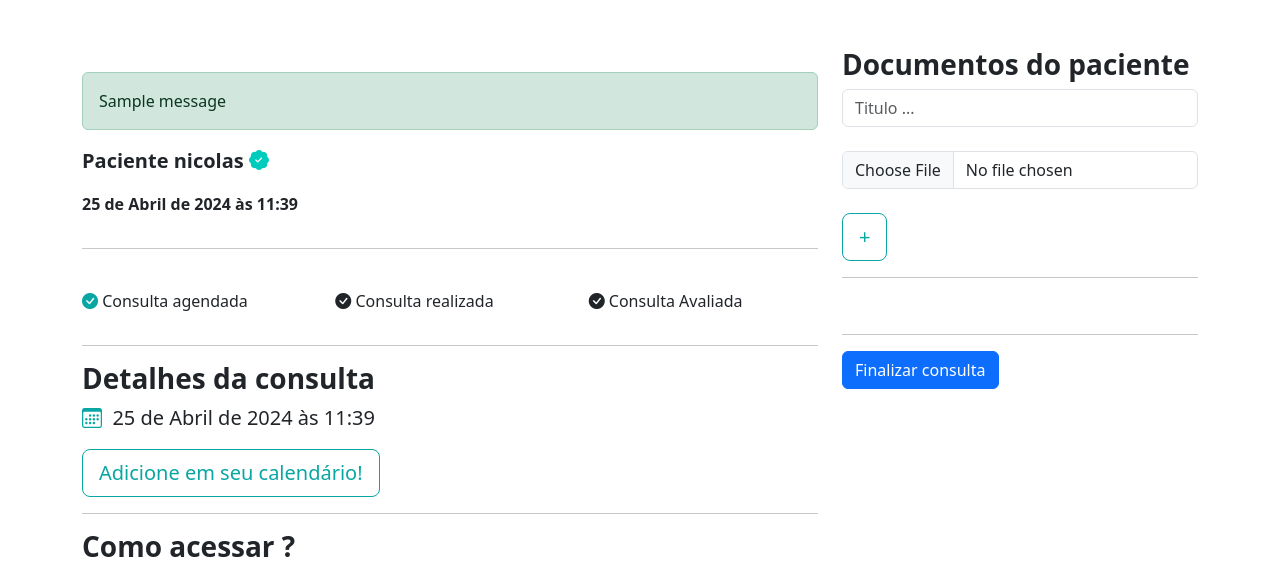
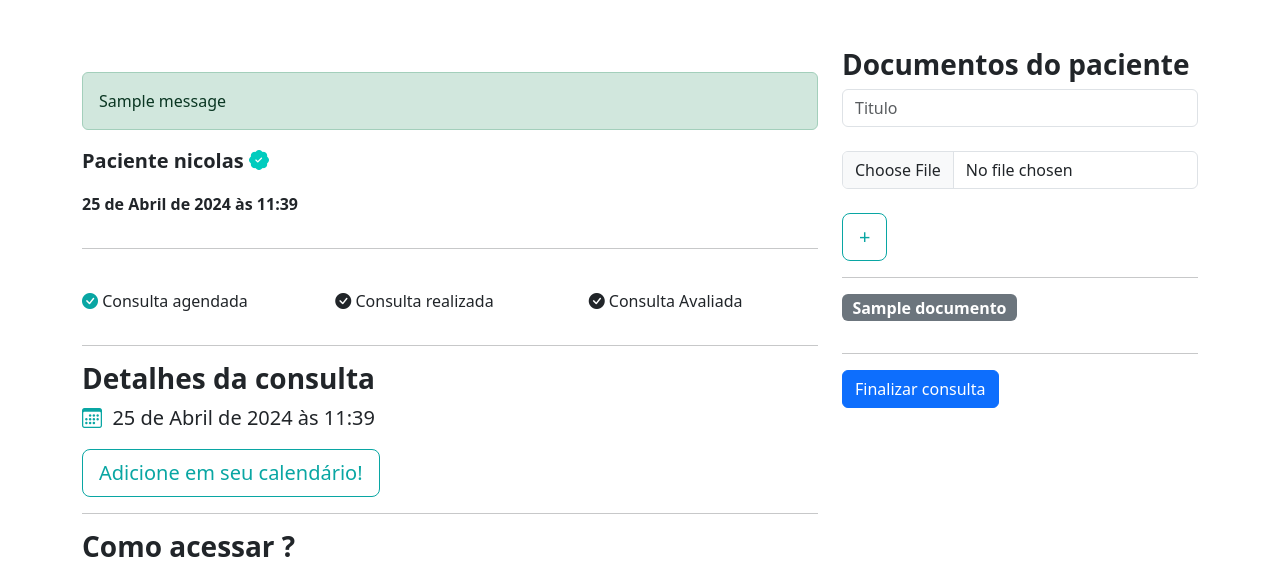
Before and after one commit to NicolasRaony06/healing_telemedicina_django_python, a Django app: page /medicos/consulta_area_medico/1/ in a window 1280 px wide. Shown: the part 60-624 px from the top of the page. Run offline with Django 5.2, Linux system fonts and the light colour scheme; a user stored in the database is signed in; data comes from the database, SQL or seed files in the repository; tables that the repository leaves empty hold one stand-in row (values such as "Sample post"); one stand-in notice (Sample message) is shown.

Commit message:
Criação de urls e funções
- Botão de cancelar consulta paciente;
- Envio de documentos via médico do paciente;
- Visualização pelo paciente dos documentos postados.

```diff
--- a/medico/templates/consulta_area_medico.html
+++ b/medico/templates/consulta_area_medico.html
@@ -80,17 +80,22 @@
             </div>
             <div class="col-md">
                 <h3 class="p-bold">Documentos do paciente</h3>
-                <form action="" method="POST" enctype="multipart/form-data">
-                    <input type="text" name="titulo" class="form-control" placeholder="Titulo ...">
+                <form action="{% url "add_documento" consulta.id %}" method="POST" enctype="multipart/form-data"> {% csrf_token %}
+                    <input type="text" name="titulo" class="form-control" placeholder="Titulo" required>
                     <br>
                     <input type="file" name="documento" class="form-control">
                     <br>
                     <input type="submit" class="btn btn-dark-color-outline btn-lg" value="+">
                 </form>
                 <hr>
+                {% if documentos %}
+                    {% for documento in documentos  %}
+                         <a href="{{documento.documento.url}}" target="_blank"><p class="badge bg-secondary" style="font-size:1em;">{{documento.titulo}}</p></a>
+                    {% endfor %}
+                {% endif %}
                 <br>
                 <hr>
-                <a href="" class="btn btn-primary">Finalizar consulta</a>
+                <a href="{% url "finalizar_consulta" consulta.id %}" class="btn btn-primary">Finalizar consulta</a>
             </div>
         </div>
     </div>
--- a/medico/urls.py
+++ b/medico/urls.py
@@ -6,4 +6,6 @@ urlpatterns = [
     path("abrir_horario/", views.abrir_horario, name="abrir_horario"),
     path('consultas_medico/', views.consultas_medico, name="consultas_medico"),
     path('consulta_area_medico/<int:id_consulta>/', views.consulta_area_medico, name='consulta_area_medico'),
+    path('finalizar_consulta/<int:id_consulta>/', views.finalizar_consulta, name="finalizar_consulta"),
+    path('add_documento/<int:id_consulta>/', views.add_documento, name="add_documento"),
 ]
--- a/medico/views.py
+++ b/medico/views.py
@@ -3,7 +3,7 @@ from django.http import HttpResponse
 from .models import Especialidades, DadosMedico, is_medico, DatasAbertas
 from django.contrib.messages import constants, add_message
 from datetime import datetime, timedelta
-from paciente.models import Consulta
+from paciente.models import Consulta, Documento
 
 
 def cadastro_medico(request):
@@ -84,7 +84,7 @@ def consultas_medico(request):
     hoje = datetime.now().date()
 
     consultas_hoje = Consulta.objects.filter(data_aberta__user=request.user).filter(data_aberta__data__gte=hoje).filter(data_aberta__data__lt=hoje + timedelta(days=1))
-    consultas_restantes = Consulta.objects.exclude(id__in=consultas_hoje.values('id'))
+    consultas_restantes = Consulta.objects.exclude(id__in=consultas_hoje.values('id')).filter(data_aberta__user=request.user)
 
     return render(request, 'consultas_medico.html', {'consultas_hoje': consultas_hoje, 'consultas_restantes': consultas_restantes, 'is_medico': is_medico(request.user)})
 
@@ -95,7 +95,8 @@ def consulta_area_medico(request, id_consulta):
 
     if request.method == 'GET':
         consulta = Consulta.objects.get(id=id_consulta)
-        return render(request, 'consulta_area_medico.html', {'consulta': consulta})
+        documentos = Documento.objects.filter(consulta=consulta)
+        return render(request, 'consulta_area_medico.html', {'consulta': consulta, 'documentos': documentos})
 
     if request.method == 'POST':
         consulta = Consulta.objects.get(id=id_consulta)
@@ -116,3 +117,53 @@ def consulta_area_medico(request, id_consulta):
         add_message(request, constants.SUCCESS, 'Consulta Inicializada')
 
         return redirect(f'/medicos/consulta_area_medico/{id_consulta}/')
+
+def finalizar_consulta(request, id_consulta):
+    if not is_medico(request.user):
+        add_message(request, constants.WARNING, 'Somente médicos podem acessar essa página.')
+        return redirect('/usuarios/sair')
+
+    consulta = Consulta.objects.get(id=id_consulta)
+
+    if not consulta.data_aberta.user == request.user.username:
+        add_message(request, constants.ERROR, 'Esta consulta não é sua!')
+        return redirect(f"/medicos/abrir_horario/")
+
+    consulta.status = 'F'
+    consulta.save()
+
+    #consulta = Consulta.objects.get(data_aberta__user=request.user.username)
+
+    #print(consulta.data_aberta.user == request.user.username)
+
+    #print(consulta.data_aberta.user, request.user.username)
+
+def add_documento(request, id_consulta):
+    if not is_medico(request.user):
+        add_message(request, constants.WARNING, 'Somente médicos podem acessar essa página.')
+        return redirect('/usuarios/sair')
+
+    consulta = Consulta.objects.get(id=id_consulta)
+    print(consulta.data_aberta.user.id, request.user.id)
+    if not consulta.data_aberta.user.id == request.user.id:
+        add_message(request, constants.ERROR, 'Esta consulta não é sua!')
+        return redirect(f"/medicos/consulta_area_medico/{id_consulta}/")
+
+    if request.method == 'POST':
+        titulo = request.POST.get('titulo')
+        documento_paciente = request.FILES.get('documento')
+
+        if not documento_paciente:
+            add_message(request, constants.ERROR, 'O campo do documento não pode estar vázio!')
+            return redirect(f"/medicos/consulta_area_medico/{id_consulta}/")
+
+        documento = Documento(
+            consulta = consulta,
+            titulo = titulo,
+            documento = documento_paciente
+        )
+
+        documento.save()
+
+        add_message(request, constants.SUCCESS, 'Documento enviado com sucesso!')
+        return redirect(f"/medicos/consulta_area_medico/{id_consulta}/")
--- a/paciente/admin.py
+++ b/paciente/admin.py
@@ -1,4 +1,5 @@
 from django.contrib import admin
-from .models import Consulta
+from .models import Consulta, Documento
 
 admin.site.register(Consulta)
+admin.site.register(Documento)
--- a/paciente/models.py
+++ b/paciente/models.py
@@ -17,3 +17,11 @@ class Consulta(models.Model):
 
     def __str__(self):
         return self.paciente.username
+
+class Documento(models.Model):
+    consulta = models.ForeignKey(Consulta, on_delete=models.DO_NOTHING)
+    titulo = models.CharField(max_length=30)
+    documento = models.FileField(upload_to='documentos')
+
+    def __str__(self):
+        return self.titulo
--- a/paciente/urls.py
+++ b/paciente/urls.py
@@ -7,4 +7,5 @@ urlpatterns = [
     path('agendar_horario/<int:id_data_aberta>/', views.agendar_horario, name="agendar_horario"),
     path('minhas_consultas/', views.minhas_consultas, name="minhas_consultas"),
     path('consulta/<int:id_consulta>/', views.consulta, name="consulta"),
+    path('cancelar_consulta/<int:id_consulta>/', views.cancelar_consulta_paciente, name="cancelar_consulta_paciente"),
 ]
```
Also changed, not shown: paciente/templates/consulta.html (+16 -1 lines), paciente/views.py (+15 -2 lines), media/documentos/atestado.jpeg (added), media/documentos/atestado_pYN5S1k.jpeg (added), media/documentos/atestado_qiFxABb.jpeg (added), media/documentos/receita.jpg (added), paciente/migrations/0002_documento.py (added).
